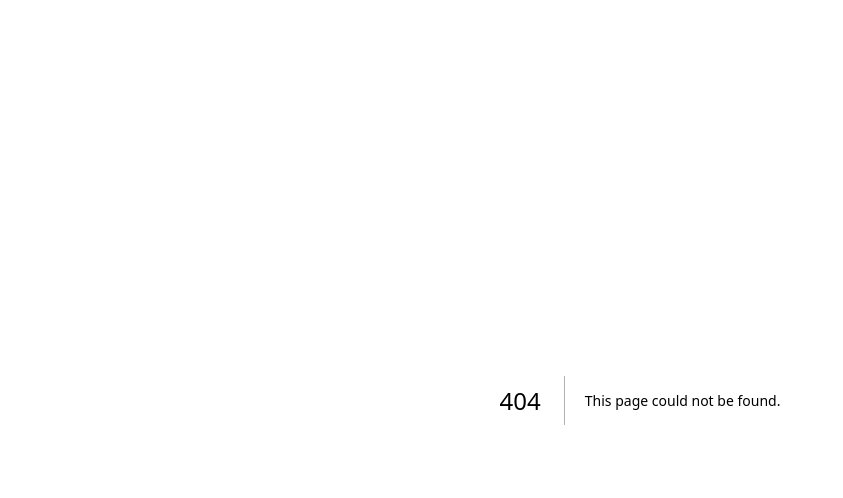
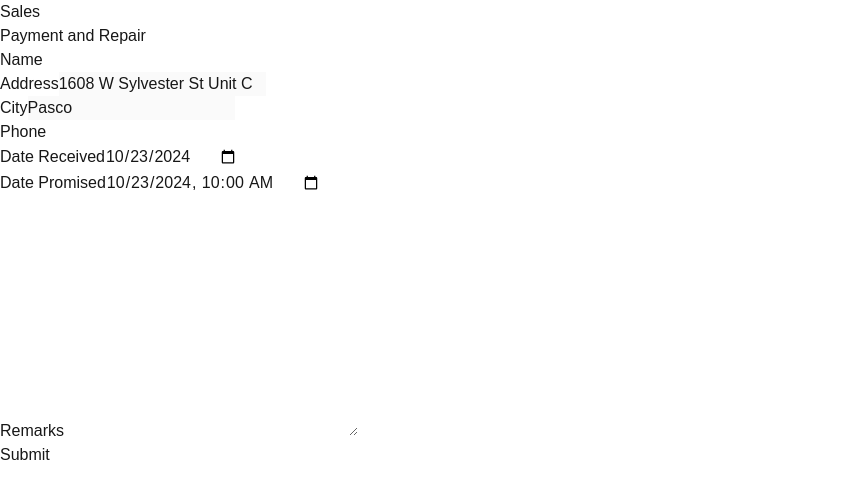
Before and after one commit to Joyeria-La-Perla/Receipts, a Next.js app: page /receipt/payment in a window 1280 px wide. Before the commit this address had no page. Shown: the top 498 px of the page, without its empty margins (0-843 px from the left). Built offline with nearby package versions, Linux system fonts and the light colour scheme.

Commit message:
00003 half of form added

```diff
--- /dev/null
+++ b/src/app/components/Header.tsx
@@ -0,0 +1,21 @@
+import React from "react";
+import Link from "next/link";
+
+const Header = () => {
+  const navigationItems = [
+    { page: "Sales", path: "/receipt/payment" },
+    { page: "Payment and Repair", path: "/receipt/sales-and-repair" },
+  ];
+
+  return (
+    <ul>
+      {navigationItems.map((item) => (
+        <li key={item.page}>
+          <Link href={item.path}>{item.page}</Link>
+        </li>
+      ))}
+    </ul>
+  );
+};
+
+export default Header;
--- a/src/app/layout.tsx
+++ b/src/app/layout.tsx
@@ -1,4 +1,5 @@
 import "./globals.css";
+import Header from "@/app/components/Header";
 
 export default function RootLayout({
   children,
@@ -8,7 +9,9 @@ export default function RootLayout({
   return (
     <html lang="en">
       <body>
-        <header></header>
+        <header>
+          <Header />
+        </header>
         <main>{children}</main>
         <footer></footer>
       </body>
--- /dev/null
+++ b/src/app/receipt/payment/page.tsx
@@ -0,0 +1,173 @@
+"use client";
+
+import React, { useState } from "react";
+
+function getCurrentDate() {
+  const date = new Date();
+  const year = date.getFullYear();
+  const month = String(date.getMonth() + 1).padStart(2, "0");
+  const day = String(date.getDate()).padStart(2, "0");
+
+  return `${year}-${month}-${day}`;
+}
+
+function getFutureDate() {
+  const date = new Date();
+  const year = date.getFullYear();
+  const month = String(date.getMonth() + 1).padStart(2, "0");
+  const day = String(date.getDate()).padStart(2, "0");
+
+  return `${year}-${month}-${day}T10:00`;
+}
+
+console.log(getFutureDate());
+
+const Page = () => {
+  const [formData, setFormData] = useState({
+    name: "",
+    address: "1608 W Sylvester St Unit C",
+    city: "Pasco",
+    phone: "",
+    dateReceived: getCurrentDate(),
+    datePromised: getFutureDate(),
+    remarks: "",
+    cash: false,
+    card: false,
+    weekly: false,
+    monthly: false,
+    willCall: false,
+    mail: false,
+    taxes: "0",
+    typeOfPurchase: "",
+    payment: "",
+    deposit: "",
+  });
+
+  function handleSubmit(e: React.FormEvent<HTMLFormElement>) {
+    e.preventDefault();
+
+    console.log(formData);
+  }
+
+  function handleName(e: React.ChangeEvent<HTMLInputElement>) {
+    const { value } = e.target;
+
+    setFormData((prevData) => ({
+      ...prevData,
+      name: value,
+    }));
+  }
+
+  function handleReceived(e: React.ChangeEvent<HTMLInputElement>) {
+    const { value } = e.target;
+
+    setFormData((prevData) => ({
+      ...prevData,
+      dateReceived: value,
+    }));
+  }
+
+  function handlePromised(e: React.ChangeEvent<HTMLInputElement>) {
+    const { value } = e.target;
+
+    setFormData((prevData) => ({
+      ...prevData,
+      datePromised: value,
+    }));
+  }
+
+  function handlePhone(e: React.ChangeEvent<HTMLInputElement>) {
+    const { value } = e.target;
+
+    setFormData((prevData) => ({
+      ...prevData,
+      phone: value,
+    }));
+  }
+
+  function handleRemarks(e: React.ChangeEvent<HTMLTextAreaElement>) {
+    const { value } = e.target;
+
+    setFormData((prevData) => ({
+      ...prevData,
+      remarks: value,
+    }));
+  }
+
+  return (
+    <form onSubmit={handleSubmit}>
+      <div>
+        <label htmlFor="name">Name</label>
+        <input type="text" name="name" id="name" onChange={handleName} />
+      </div>
+
+      <div>
+        <label htmlFor="address">Address</label>
+        <input
+          type="text"
+          name="address"
+          id="address"
+          value={formData.address}
+          readOnly
+          disabled
+        />
+      </div>
+
+      <div>
+        <label htmlFor="city">City</label>
+        <input
+          type="text"
+          name="city"
+          id="city"
+          value={formData.city}
+          readOnly
+          disabled
+        />
+      </div>
+
+      <div>
+        <label htmlFor="phone">Phone</label>
+        <input type="text" name="phone" id="phone" onChange={handlePhone} />
+      </div>
+
+      <div>
+        <div>
+          <label htmlFor="received">Date Received</label>
+          <input
+            type="date"
+            name="received"
+            id="received"
+            value={formData.dateReceived}
+            onChange={handleReceived}
+          />
+        </div>
+
+        <div>
+          <label htmlFor="promised">Date Promised</label>
+          <input
+            type="datetime-local"
+            name="promised"
+            id="promised"
+            value={formData.datePromised}
+            onChange={handlePromised}
+          />
+        </div>
+      </div>
+
+      <div>
+        <label htmlFor="remarks">Remarks</label>
+        <textarea
+          name="remarks"
+          id="remarks"
+          cols={30}
+          rows={10}
+          onChange={handleRemarks}
+        ></textarea>
+      </div>
+
+      <button type="submit">Submit</button>
+    </form>
+  );
+};
+
+export default Page;
--- /dev/null
+++ b/src/app/receipt/sales-and-repair/page.tsx
@@ -0,0 +1,7 @@
+import React from "react";
+
+const Page = () => {
+  return <div>Sales and Repair page</div>;
+};
+
+export default Page;
```
